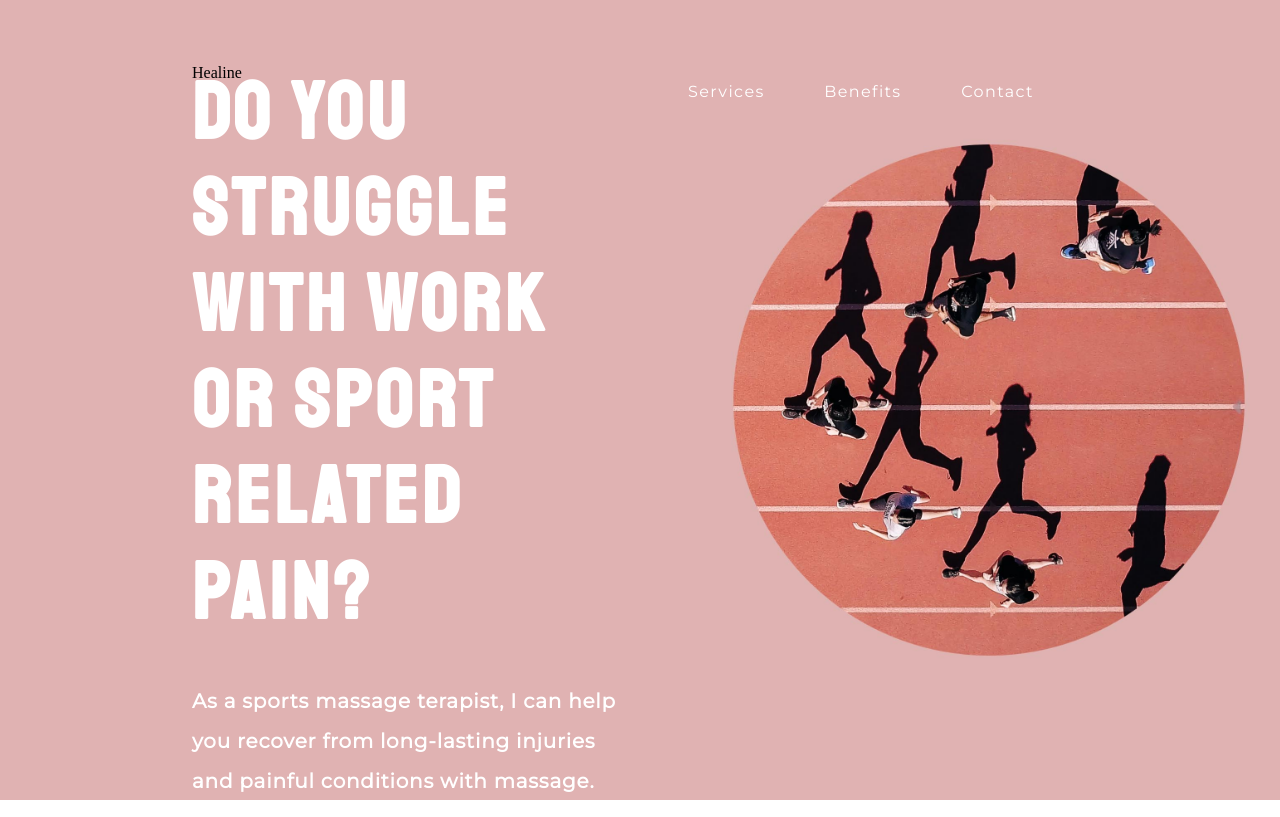
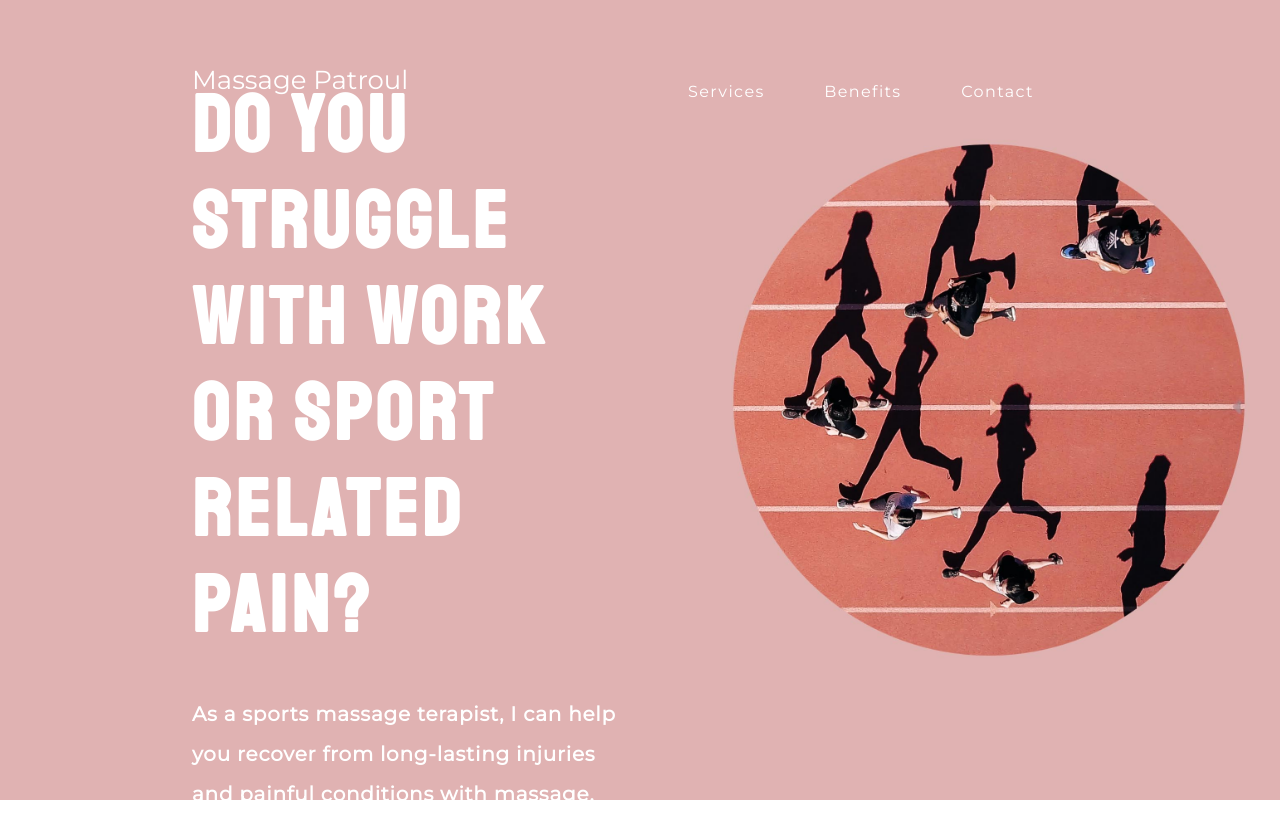
Before and after one commit to marcheweczka007/sportsTeraphy, a plain HTML site: page index.html in a window 1280 px wide. Shown: the top 817 px of the page. Drawn offline with Linux system fonts and the light colour scheme.

Commit message:
logo changed

```diff
--- a/index.html
+++ b/index.html
@@ -4,15 +4,17 @@
     <meta name="viewport" content="width=device-width, initial-scale = 1.0,
 maximum-scale=1.0, user-scalable=no">
     <meta http-equiv="X-UA-Compatible" content="ie=edge">
+
+    <link href="https://fonts.googleapis.com/css?family=Montserrat|Staatliches&display=swap" rel="stylesheet">
     <link rel="stylesheet" href="style.css">
-    <link href="https://fonts.googleapis.com/css?family=Montserrat|Staatliches&display=swap" rel="stylesheet">
+
     <title>Hellektra's Patroul</title>
 </head>
 <body>
     <div class="section hero">
         <div class="content">
             <div class="flex wrapper flex-between">
-                <div id="log">Healine</div>
+                <div class="logo">Massage Patroul</div>
                 <div class="menu">
                  <a href="#services">Services</a>
                  <a href="#benefits">Benefits</a>
--- a/style.scss
+++ b/style.scss
@@ -31,7 +31,7 @@ html, body {
     column-gap: 2rem;
 }
 .photo {
-    background-image: url(annie-spratt-hX_hf2lPpUU-unsplash.jpg);
+    // background-image: url(annie-spratt-hX_hf2lPpUU-unsplash.jpg);
     background-size: cover;
     width: 300px;
     height: 400px;
@@ -108,10 +108,11 @@ p {
 .btn:hover {
     background-color: rgba(0, 0, 0, 0.336);
 }
-#log {
+
+.logo {
     color: white;
-    font-size: 36px;
-    font-family: "Montserrat", sans-serif;
+    font-size: 26px;
+    font-family: "Montserrat";
 }
 .white {
     color: white;
```
Also changed, not shown: style.css, 1 other file.
